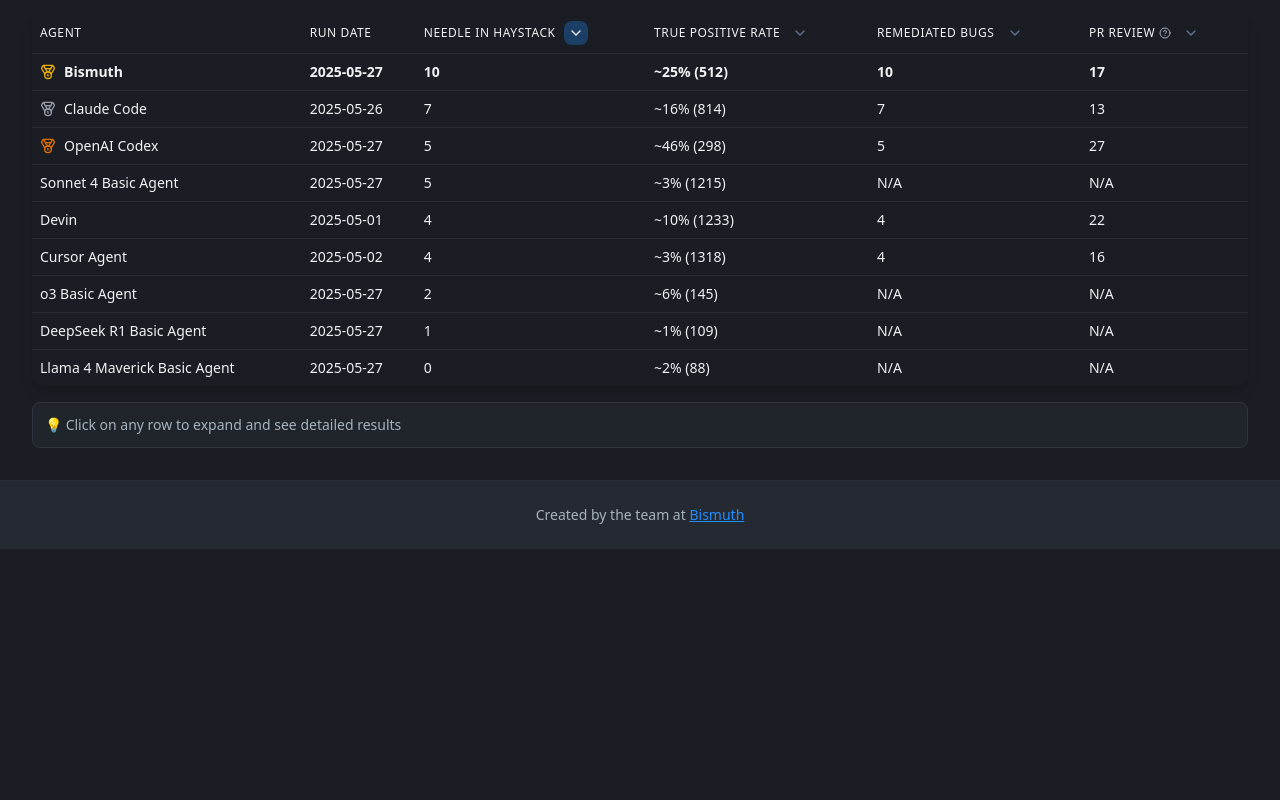
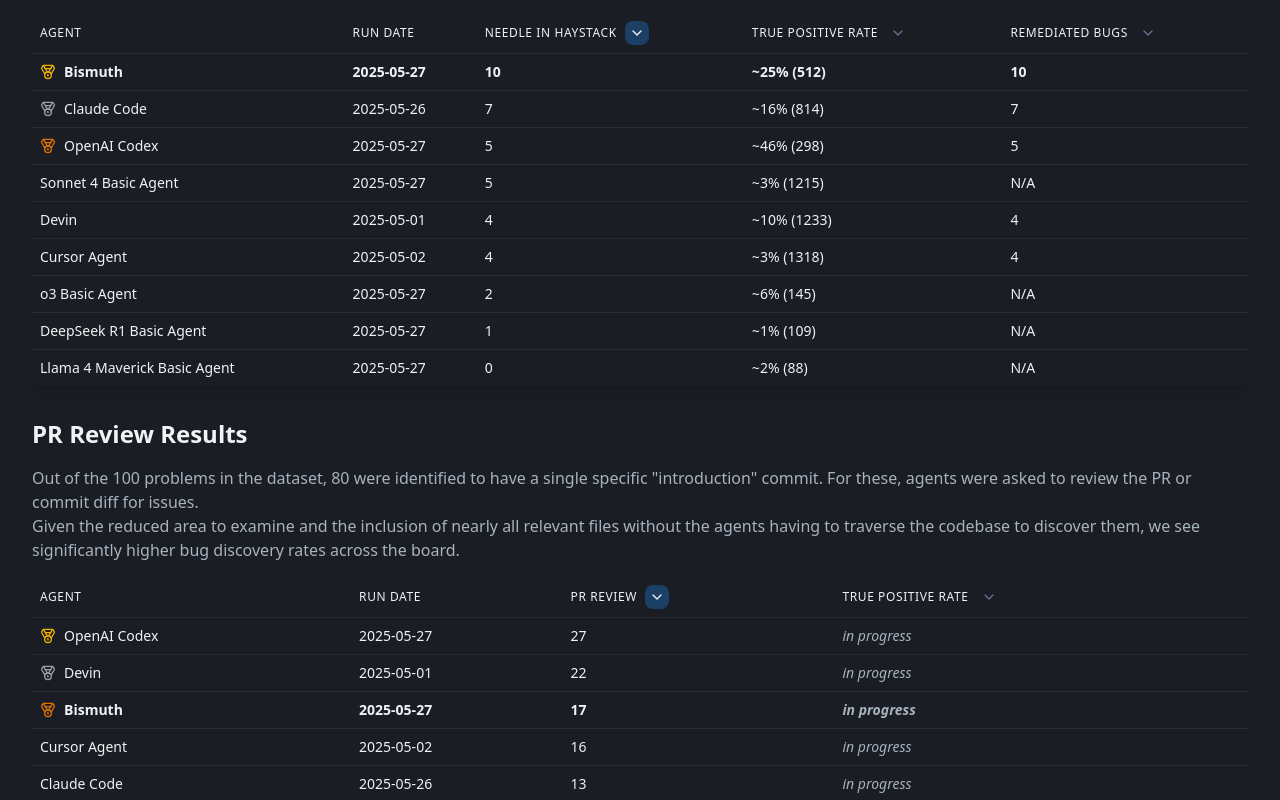
Before and after one commit to SM-100-Bench/sm100bench.com, a Next.js app: page / in a window 1280 px wide. Shown: the part 680-1480 px from the top of the page. Before the commit the page ends 1229 px from the top, so only its background shows below. Built offline with nearby package versions, Linux system fonts and the light colour scheme.

Commit message:
split pr review to separate table

```diff
--- a/app/page.tsx
+++ b/app/page.tsx
@@ -11,13 +11,8 @@ import {
 } from "@/components/ui/table";
 import { Skeleton } from "@/components/ui/skeleton";
 import { Button } from "@/components/ui/button";
-import {
-  Tooltip,
-  TooltipContent,
-  TooltipTrigger,
-  TooltipProvider,
-} from "@/components/ui/tooltip";
-import { ChevronDown, CircleHelp, Medal } from "lucide-react";
+import { TooltipProvider } from "@/components/ui/tooltip";
+import { ChevronDown, Medal } from "lucide-react";
 
 interface BenchmarkResult {
   agent: string;
@@ -27,20 +22,22 @@ interface BenchmarkResult {
   pr_review: string[];
   true_positive_rate: number;
   total_bugs: number;
+  pr_review_true_positive_rate?: number;
 }
 
-type SortField =
-  | "needle_in_haystack"
-  | "pr_review"
-  | "true_positive_rate"
-  | "remediated";
+type SortField = "needle_in_haystack" | "true_positive_rate" | "remediated";
+
+type PRSortField = "pr_review" | "pr_review_true_positive_rate";
 
 export default function SM100Dashboard() {
   const [results, setResults] = useState<BenchmarkResult[]>([]);
   const [sortedResults, setSortedResults] = useState<BenchmarkResult[]>([]);
+  const [sortedPRResults, setSortedPRResults] = useState<BenchmarkResult[]>([]);
   const [expandedRow, setExpandedRow] = useState<number | null>(null);
+  const [expandedPRRow, setExpandedPRRow] = useState<number | null>(null);
   const [loading, setLoading] = useState(true);
   const [sortField, setSortField] = useState<SortField>("needle_in_haystack");
+  const [prSortField, setPRSortField] = useState<PRSortField>("pr_review");
 
   useEffect(() => {
     fetch("/results.json")
@@ -56,7 +53,6 @@ export default function SM100Dashboard() {
   }, []);
 
   useEffect(() => {
-    if (sortField) {
     const sorted = [...results].sort((a, b) => {
       switch (sortField) {
         case "needle_in_haystack":
@@ -64,8 +60,6 @@ export default function SM100Dashboard() {
             (b.needle_in_haystack || []).length -
             (a.needle_in_haystack || []).length
           );
-          case "pr_review":
-            return (b.pr_review || []).length - (a.pr_review || []).length;
         case "true_positive_rate":
           return b.true_positive_rate - a.true_positive_rate;
         case "remediated":
@@ -75,17 +69,40 @@ export default function SM100Dashboard() {
       }
     });
     setSortedResults(sorted);
-    } else {
-      setSortedResults(results);
+  }, [results, sortField]);
+
+  useEffect(() => {
+    const sorted = [...results]
+      .filter((a) => a.pr_review)
+      .sort((a, b) => {
+        switch (prSortField) {
+          case "pr_review":
+            return (b.pr_review || []).length - (a.pr_review || []).length;
+          case "pr_review_true_positive_rate":
+            const aRate = a.pr_review_true_positive_rate ?? 0;
+            const bRate = b.pr_review_true_positive_rate ?? 0;
+            return bRate - aRate;
+          default:
+            return 0;
         }
-  }, [results, sortField]);
+      });
+    setSortedPRResults(sorted);
+  }, [results, prSortField]);
 
   const handleSort = (field: SortField) => {
     setSortField(field);
   };
 
+  const handlePRSort = (field: PRSortField) => {
+    setPRSortField(field);
+  };
+
   const toggleRow = (index: number) => {
     setExpandedRow(expandedRow === index ? null : index);
+  };
+
+  const togglePRRow = (index: number) => {
+    setExpandedPRRow(expandedPRRow === index ? null : index);
   };
 
   const getMedalIcon = (index: number) => {
@@ -250,39 +267,6 @@ export default function SM100Dashboard() {
                       </Button>
                     </div>
                   </TableHead>
-                  <TableHead className="text-left text-xs font-medium uppercase tracking-wider">
-                    <div className="flex items-center gap-2">
-                      <Tooltip>
-                        <TooltipTrigger asChild>
-                          <div className="flex items-center gap-1 cursor-help">
-                            <span>PR Review</span>
-                            <CircleHelp className="h-3 w-3 text-muted-foreground" />
-                          </div>
-                        </TooltipTrigger>
-                        <TooltipContent>
-                          <p>
-                            The number of bugs found given the PR or commit that
-                            introduced them (out of 80)
-                          </p>
-                        </TooltipContent>
-                      </Tooltip>
-                      <Button
-                        variant="ghost"
-                        size="sm"
-                        onClick={(e) => {
-                          e.stopPropagation();
-                          handleSort("pr_review");
-                        }}
-                        className={`h-6 w-6 p-0 ${
-                          sortField === "pr_review"
-                            ? "bg-accent/30"
-                            : "text-slate-500"
-                        }`}
-                      >
-                        <ChevronDown className="h-3 w-3" />
-                      </Button>
-                    </div>
-                  </TableHead>
                 </TableRow>
               </TableHeader>
               <TableBody>
@@ -346,16 +330,11 @@ export default function SM100Dashboard() {
                               ? "N/A"
                               : result.remediated.length}
                           </TableCell>
-                          <TableCell className="text-foreground">
-                            {result.pr_review === null
-                              ? "N/A"
-                              : result.pr_review.length}
-                          </TableCell>
                         </TableRow>
                         {expandedRow === index && (
                           <TableRow>
-                            <TableCell colSpan={6} className="p-6">
-                              <div className="grid grid-cols-3 gap-4 h-96">
+                            <TableCell colSpan={5} className="p-6">
+                              <div className="grid grid-cols-2 gap-4 h-64">
                                 <div className="flex flex-col">
                                   <h4 className="text-sm font-medium text-foreground mb-2">
                                     Needle in Haystack Results (
@@ -411,8 +390,149 @@ export default function SM100Dashboard() {
                                     )}
                                   </div>
                                 </div>
+                              </div>
+                            </TableCell>
+                          </TableRow>
+                        )}
+                      </React.Fragment>
+                    ))}
+              </TableBody>
+            </Table>
+          </div>
 
-                                <div className="flex flex-col">
+          {/* PR Review Table */}
+          <div className="mt-8">
+            <h2 className="text-2xl font-bold mb-4">PR Review Results</h2>
+            <div className="text-muted-foreground mb-4">
+              <p>
+                Out of the 100 problems in the dataset, 80 were identified to
+                have a single specific "introduction" commit. For these, agents
+                were asked to review the PR or commit diff for issues.
+              </p>
+              <p>
+                Given the reduced area to examine and the inclusion of nearly
+                all relevant files without the agents having to traverse the
+                codebase to discover them, we see significantly higher bug
+                discovery rates across the board.
+              </p>
+            </div>
+            <div className="shadow-lg rounded-lg overflow-hidden">
+              <Table>
+                <TableHeader>
+                  <TableRow>
+                    <TableHead className="text-left text-xs font-medium uppercase tracking-wider">
+                      Agent
+                    </TableHead>
+                    <TableHead className="text-left text-xs font-medium uppercase tracking-wider">
+                      Run Date
+                    </TableHead>
+                    <TableHead className="text-left text-xs font-medium uppercase tracking-wider">
+                      <div className="flex items-center gap-2">
+                        PR Review
+                        <Button
+                          variant="ghost"
+                          size="sm"
+                          onClick={(e) => {
+                            e.stopPropagation();
+                            handlePRSort("pr_review");
+                          }}
+                          className={`h-6 w-6 p-0 ${
+                            prSortField === "pr_review"
+                              ? "bg-accent/30"
+                              : "text-slate-500"
+                          }`}
+                        >
+                          <ChevronDown className="h-3 w-3" />
+                        </Button>
+                      </div>
+                    </TableHead>
+                    <TableHead className="text-left text-xs font-medium uppercase tracking-wider">
+                      <div className="flex items-center gap-2">
+                        True Positive Rate
+                        <Button
+                          variant="ghost"
+                          size="sm"
+                          onClick={(e) => {
+                            e.stopPropagation();
+                            handlePRSort("pr_review_true_positive_rate");
+                          }}
+                          className={`h-6 w-6 p-0 ${
+                            prSortField === "pr_review_true_positive_rate"
+                              ? "bg-accent/30"
+                              : "text-slate-500"
+                          }`}
+                        >
+                          <ChevronDown className="h-3 w-3" />
+                        </Button>
+                      </div>
+                    </TableHead>
+                  </TableRow>
+                </TableHeader>
+                <TableBody>
+                  {loading
+                    ? Array.from({ length: 10 }).map((_, index) => (
+                        <TableRow key={index}>
+                          <TableCell className="font-medium">
+                            <Skeleton className="h-4 w-24" />
+                          </TableCell>
+                          <TableCell>
+                            <Skeleton className="h-4 w-20" />
+                          </TableCell>
+                          <TableCell>
+                            <Skeleton className="h-4 w-8" />
+                          </TableCell>
+                          <TableCell>
+                            <Skeleton className="h-4 w-12" />
+                          </TableCell>
+                        </TableRow>
+                      ))
+                    : sortedPRResults.map((result, index) => (
+                        <React.Fragment key={index}>
+                          <TableRow
+                            className={`cursor-pointer ${
+                              result.agent === "Bismuth" ? "font-bold" : ""
+                            }`}
+                            onClick={() => togglePRRow(index)}
+                          >
+                            <TableCell className="font-medium text-foreground">
+                              <div className="flex items-center gap-2">
+                                {getMedalIcon(index)}
+                                <span
+                                  className={
+                                    result.agent === "Bismuth"
+                                      ? "font-bold"
+                                      : ""
+                                  }
+                                >
+                                  {result.agent}
+                                </span>
+                              </div>
+                            </TableCell>
+                            <TableCell className="text-foreground">
+                              {result.run_date}
+                            </TableCell>
+                            <TableCell className="text-foreground">
+                              {result.pr_review === null
+                                ? "N/A"
+                                : result.pr_review.length}
+                            </TableCell>
+                            <TableCell className="text-foreground">
+                              {result.pr_review_true_positive_rate !==
+                              undefined ? (
+                                `~${(
+                                  result.pr_review_true_positive_rate * 100
+                                ).toFixed(0)}%`
+                              ) : (
+                                <em className="text-muted-foreground">
+                                  in progress
+                                </em>
+                              )}
+                            </TableCell>
+                          </TableRow>
+                          {expandedPRRow === index && (
+                            <TableRow>
+                              <TableCell colSpan={4} className="p-6">
+                                <div className="flex flex-col h-64">
                                   <h4 className="text-sm font-medium text-foreground mb-2">
                                     PR Review Results (
                                     {result.pr_review === null
@@ -439,7 +559,6 @@ export default function SM100Dashboard() {
                                     )}
                                   </div>
                                 </div>
-                              </div>
                               </TableCell>
                             </TableRow>
                           )}
@@ -447,6 +566,7 @@ export default function SM100Dashboard() {
                       ))}
                 </TableBody>
               </Table>
+            </div>
           </div>
 
           <div className="mt-4 p-3 bg-muted/30 border border-muted rounded-md">
```
Lines whose indentation alone changed are shown as unchanged.
